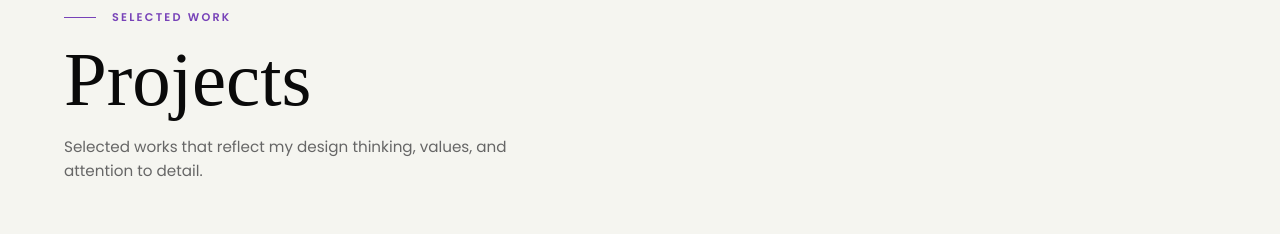
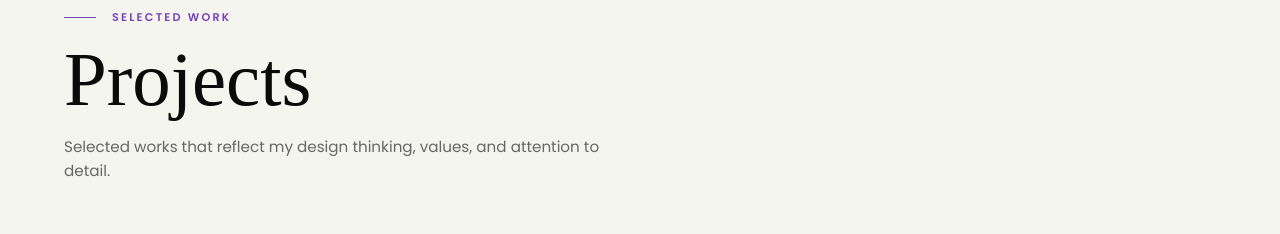
Before and after one commit to kzhhyu/keziah-portfolio, a Next.js app: page / in a window 1280 px wide. Shown: the part 920-1154 px from the top of the page. Built offline with nearby package versions, Linux system fonts and the light colour scheme; a web font is replaced by a local one.

Commit message:
Initial commit

```diff
--- a/components/Projects.tsx
+++ b/components/Projects.tsx
@@ -71,7 +71,7 @@ export default function Projects() {
           >
             Projects
           </h2>
-          <p className="text-[0.95rem] font-light leading-relaxed text-[#666] max-w-lg">
+          <p className="text-[0.95rem] font-light leading-relaxed text-[#666] max-w-xl">
             Selected works that reflect my design thinking, values, and attention to detail.
           </p>
         </div>
```
